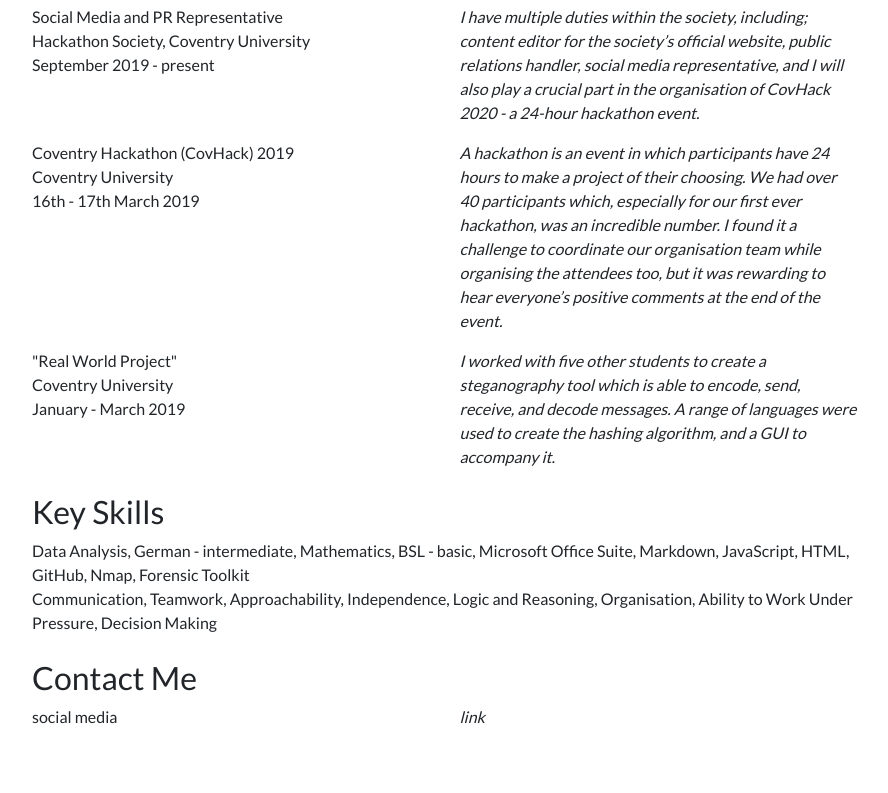
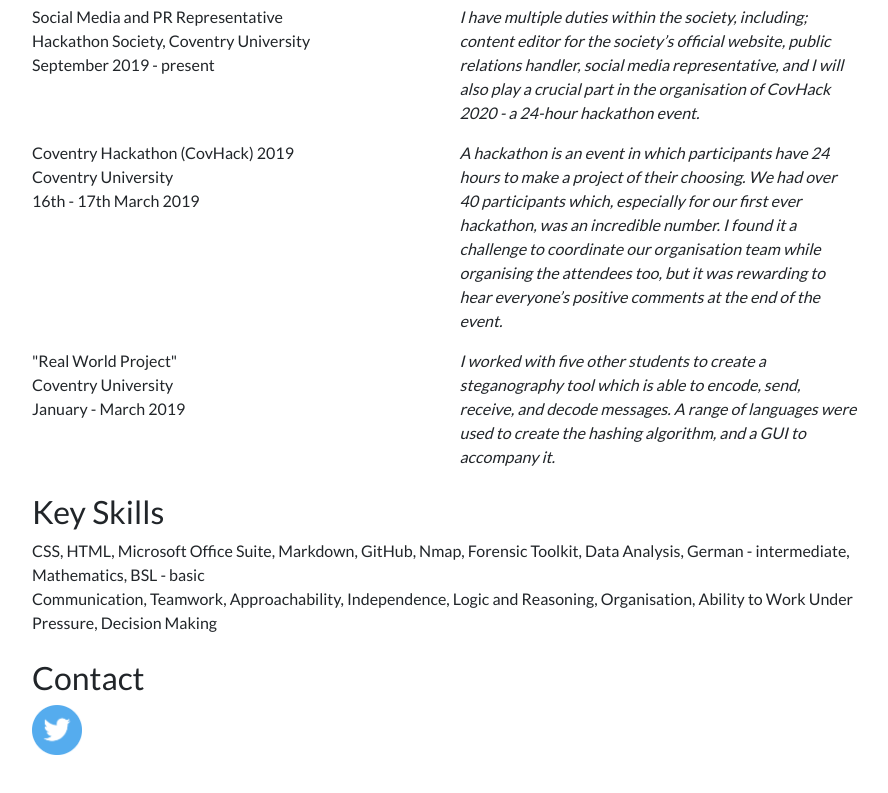
Before and after one commit to firatcliffe/firatcliffe.github.io, a plain HTML site: page index.html in a window 1280 px wide. Shown: the part 893-1686 px from the top of the page, without its empty margins (338-1226 px from the left). Drawn offline with nearby package versions, Linux system fonts and the light colour scheme.

Commit message:
added social media button to contact page
+ edited content in Key Skills

```diff
--- a/index.html
+++ b/index.html
@@ -16,6 +16,10 @@
       crossorigin="anonymous"
     />
     <link rel="stylesheet" href="styles.css" />
+    <link
+      rel="stylesheet"
+      href="https://cdnjs.cloudflare.com/ajax/libs/font-awesome/4.7.0/css/font-awesome.min.css"
+    />
   </head>
 
   <body>
@@ -30,7 +34,7 @@
             <li><a href="#employment">Employment</a></li>
             <li><a href="#experience">Experience</a></li>
             <li><a href="#key-skills">Key Skills</a></li>
-            <li><a href="#contact-me">Contact Me</a></li>
+            <li><a href="#contact">Contact</a></li>
           </ul>
         </div>
 
@@ -202,9 +206,9 @@
             <div class="row">
               <div class="col-12">
                 <p>
-                  Data Analysis, German - intermediate, Mathematics, BSL -
-                  basic, Microsoft Office Suite, Markdown, JavaScript, HTML,
-                  GitHub, Nmap, Forensic Toolkit
+                  CSS, HTML, Microsoft Office Suite, Markdown, GitHub, Nmap,
+                  Forensic Toolkit, Data Analysis, German - intermediate,
+                  Mathematics, BSL - basic
                 </p>
                 <p>
                   Communication, Teamwork, Approachability, Independence, Logic
@@ -216,18 +220,14 @@
           </div>
 
           <div class="section">
-            <a id="contact-me">
-              <h2>Contact Me</h2>
+            <a id="contact">
+              <h2>Contact</h2>
             </a>
 
             <div class="row">
-              <div class="col-6">
-                <p>social media</p>
-              </div>
-              <div class="col-6">
-                <p>
-                  <em>link </em>
-                </p>
+              <div class="col-12">
+                <a href="twitter.com/firatcliffe">
+                  <img border="0" alt="firatcliffe" src="twitterimg.png" width="50" height="50">
               </div>
             </div>
           </div>
--- a/styles.css
+++ b/styles.css
@@ -43,6 +43,6 @@ ul.site-menu {
   padding: 0;
 }
 
-ul.site-menu>li{
-  margin-bottom:0.25rem;
+ul.site-menu > li {
+  margin-bottom: 0.25rem;
 }
```
Also changed, not shown: twitterimg.png (added).
